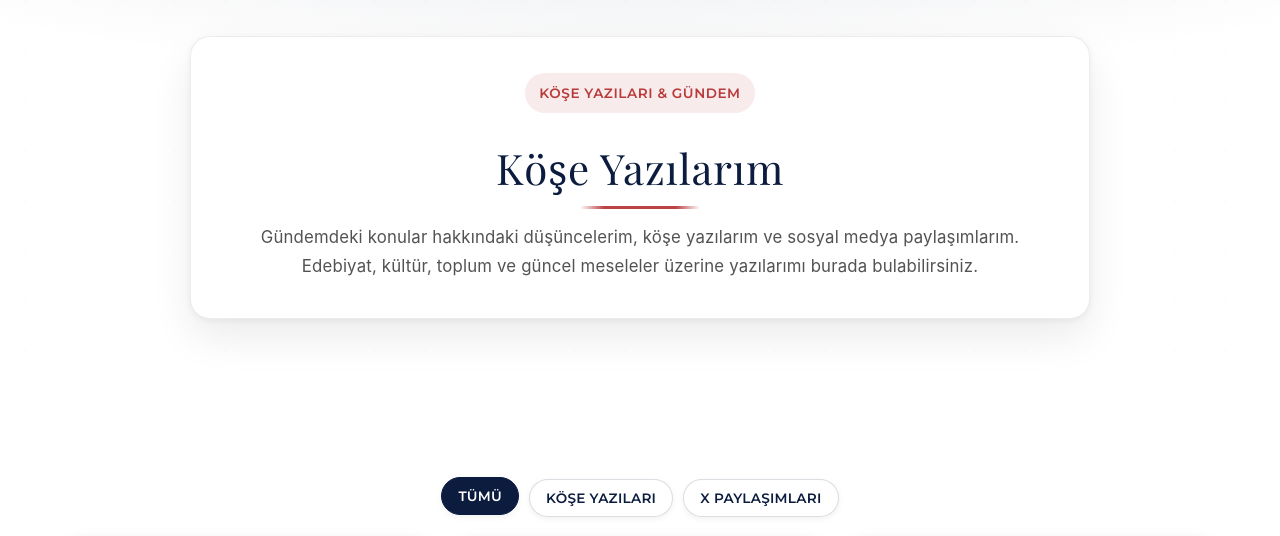
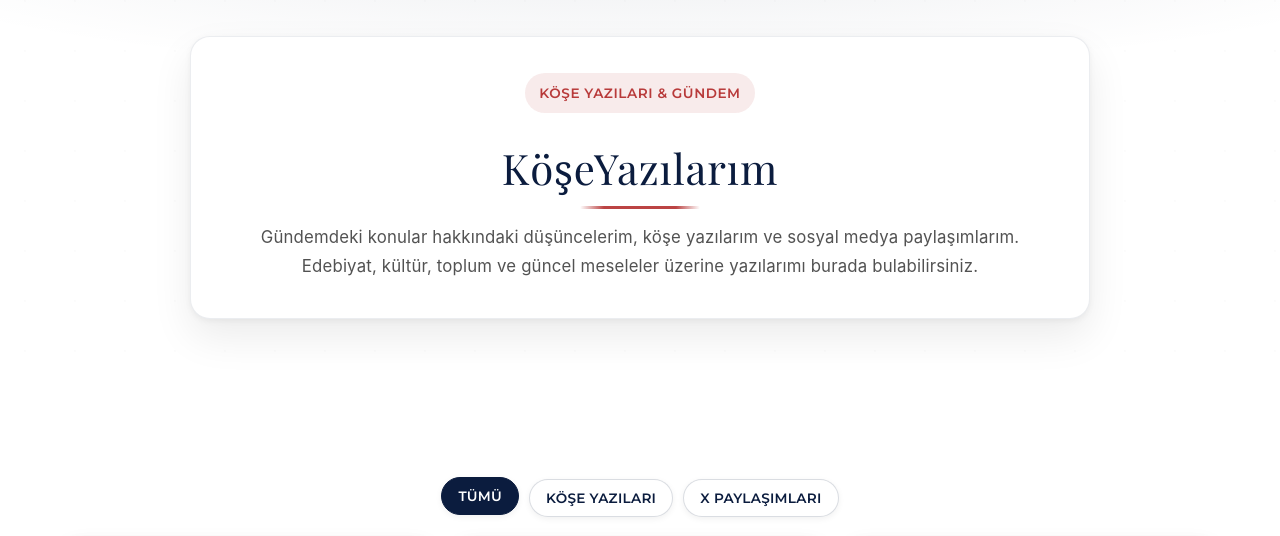
Before and after one commit to gunesveral/kadirveral1, a website: page gundem-arsivi.html in a window 1280 px wide. Shown: the part 120-656 px from the top of the page. Drawn offline with nearby package versions, Linux system fonts and the light colour scheme; a web font is replaced by a local one.

Commit message:
tamamlandı

```diff
--- a/gundem-arsivi.html
+++ b/gundem-arsivi.html
@@ -161,7 +161,7 @@
       <div class="container">
         <div class="page-header-content">
           <span class="page-header-subtitle">Köşe Yazıları & Gündem</span>
-          <h1 class="page-header-title">Köşe Yazılarım</h1>
+          <h1 class="page-header-title">KöşeYazılarım</h1>
           <p class="page-header-description">
             Gündemdeki konular hakkındaki düşüncelerim, köşe yazılarım ve sosyal
             medya paylaşımlarım. Edebiyat, kültür, toplum ve güncel meseleler
```
Also changed, not shown: index.html (+1 -1 lines).
